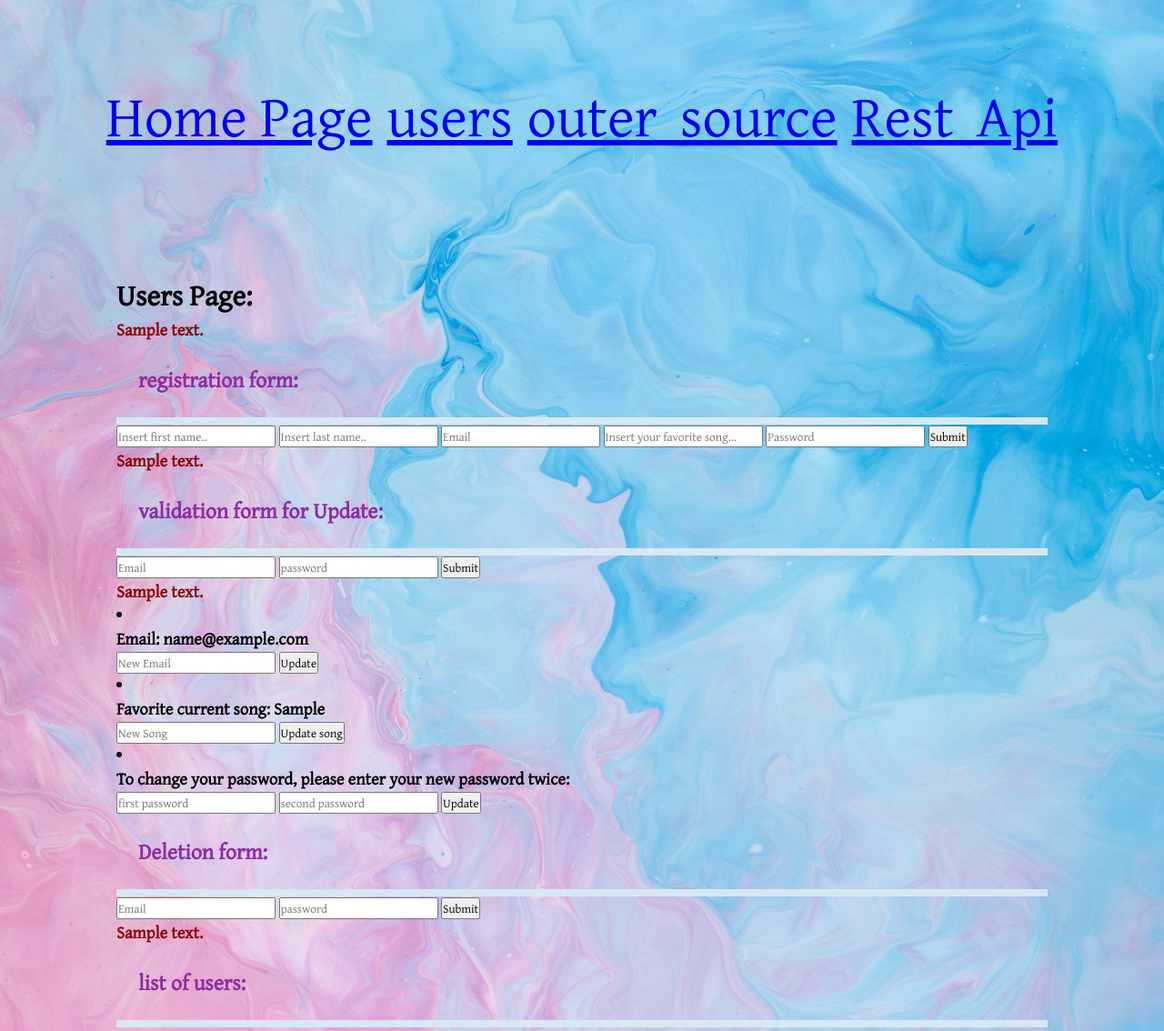
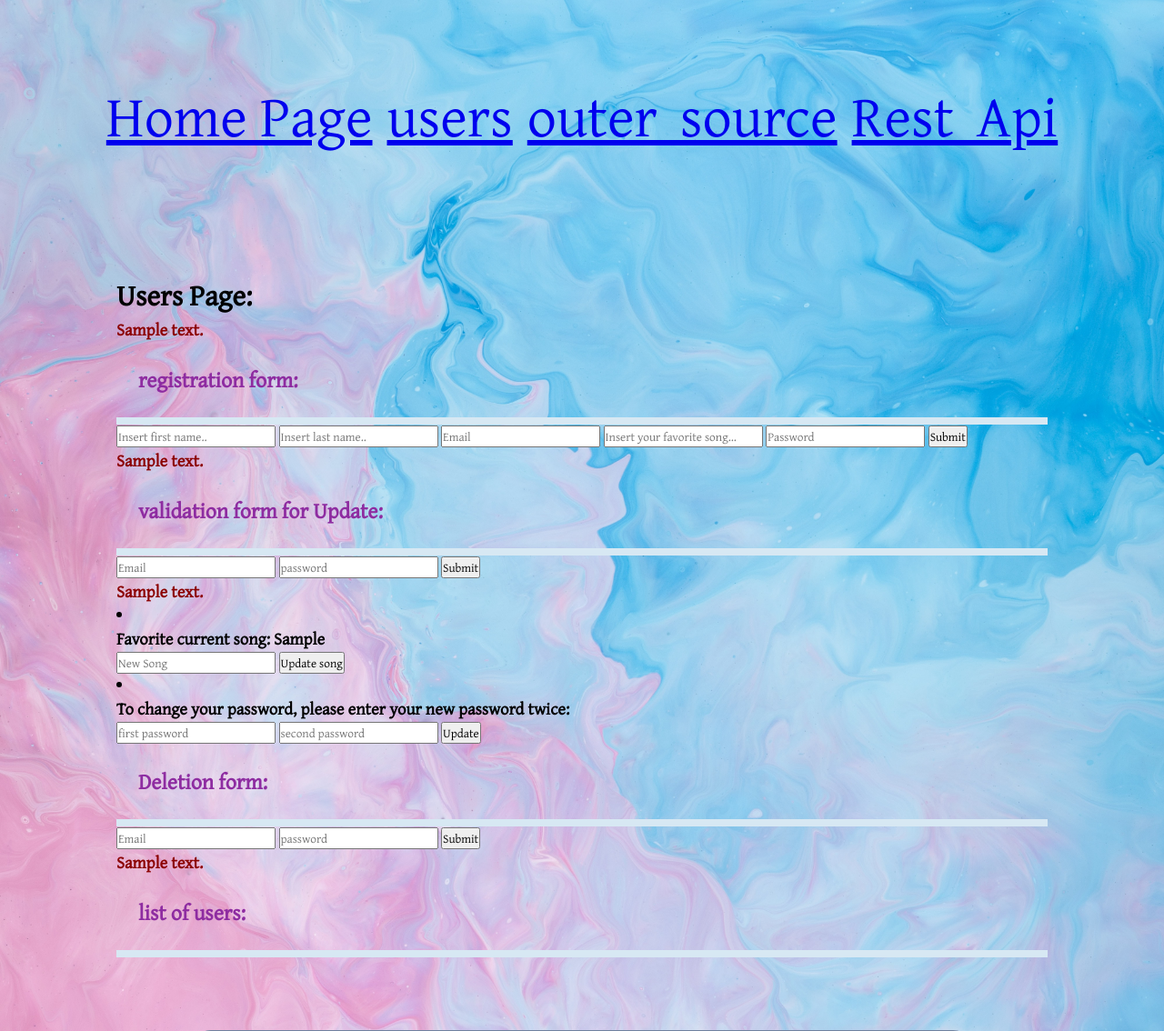
Before and after one commit to yaelAtanelov/Yael_Server_Part, a Flask app: template pages/assignment_4/templates/assignment_4.html in a window 1280 px wide. Shown: the top 1134 px of the page at 91% size. Run offline with Flask 2, Linux system fonts and the light colour scheme; the template is opened without the code that fills it: most values are stand-ins (such as "Sample title", 1, 10 or a date in 2020).

Commit message:
Bay Bay!

```diff
--- a/app.py
+++ b/app.py
@@ -109,7 +109,7 @@
 
     if len(users_list) ==0:
         return_dict= {
-            'message': 'user not found'
+            'message': f'user {USER_ID} not found'
         }
     else:
         users_list = users_list[0]
--- a/pages/assignment_4/templates/assignment_4.html
+++ b/pages/assignment_4/templates/assignment_4.html
@@ -46,13 +46,6 @@
     {% if v_id %}
         {% for user in users %}
             {% if v_id == user.id %}
-                <form action="/update_email" method="post">
-                    <input type="hidden" name="user_id" value="{{ v_id }}">
-                    <li><h3>Email: {{ user.Email }} </h3></li>
-                    <input type="email" name="email" placeholder="New Email">
-                    <input type="submit" value="Update"><br>
-                </form>
-
                 <form action="/update_song" method="post">
                     <input type="hidden" name="user_id" value="{{ v_id }}">
                     <li><h3>Favorite current song: {{ user.fav_song }} </h3></li>
```
Also changed, not shown: 1 other file.
